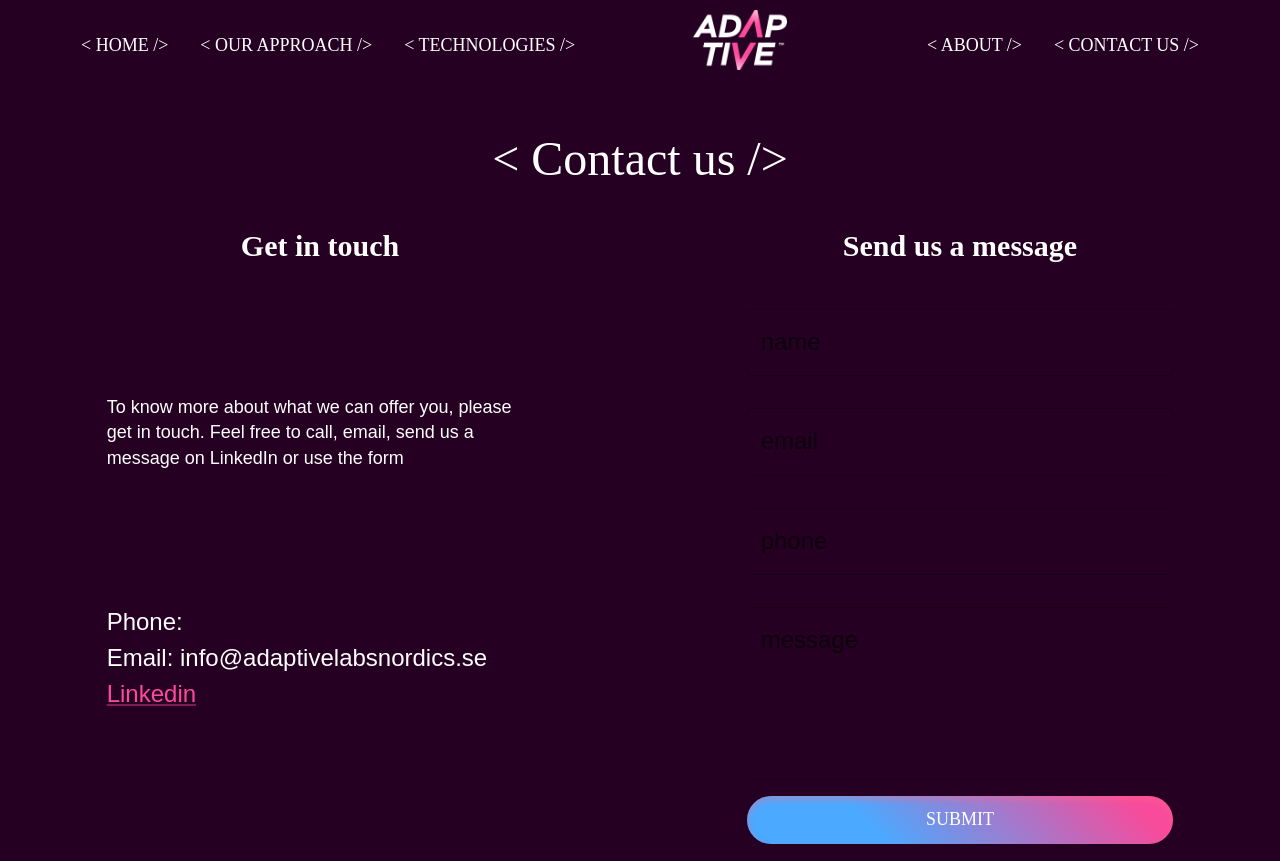
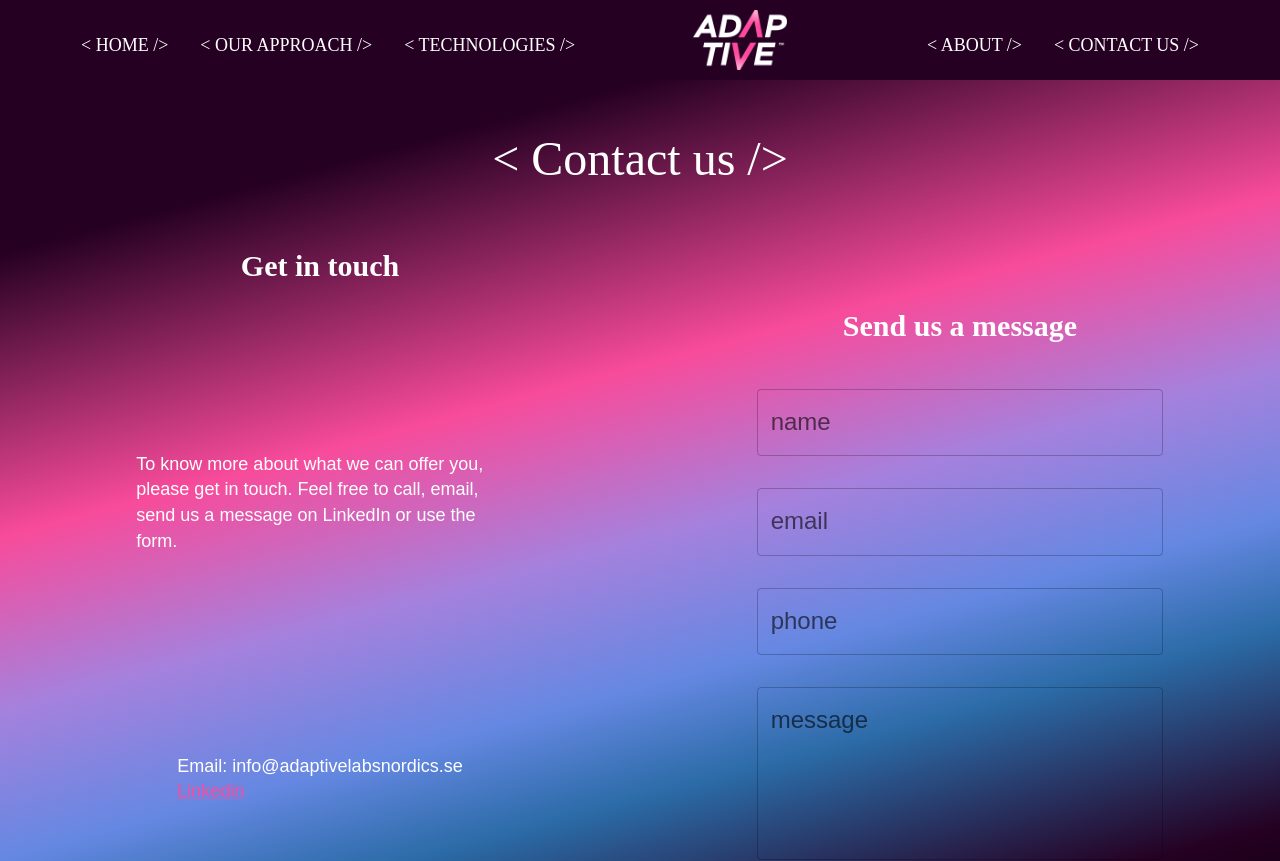
Before and after one commit to Adaptive-Technologies/adaptive_website, a React (Create React App) app: page / in a window 1280 px wide. Shown: the top 861 px of the page. Built offline with nearby package versions, Linux system fonts and the light colour scheme.

Commit message:
adds styling for all devices adds background gradient

```diff
--- a/src/components/ContactForm.jsx
+++ b/src/components/ContactForm.jsx
@@ -43,7 +43,7 @@ const ContactForm = () => {
         multiline
       />
       <Button special='gradient' fullWidth type='submit'>
-        Submit
+        Send
       </Button>
     </form>
   )
--- a/src/components/ContactUs.jsx
+++ b/src/components/ContactUs.jsx
@@ -9,6 +9,7 @@ const ContactUs = () => {
 
   return (
     <>
+      <Box className={classes.backgroundGradient}>
         <Box className={classes.headerText}>
           <Typography
             variant='h2'
@@ -17,9 +18,9 @@ const ContactUs = () => {
             {'< Contact us />'}
           </Typography>
         </Box>
-      <Box className={classes.container}>
+        <Box className={classes.container} >
           <Grid item container lg={1}></Grid>
-        <Grid item container lg={4}>
+          <Grid item container className={classes.containerGetInTouch} lg={4}>
             <Grid item container className={classes.contactUsHeader}>
               <Typography variant='h3' data-cy='contact-us-sub-header'>
                 Get in touch
@@ -28,31 +29,36 @@ const ContactUs = () => {
             <Box className={classes.text}>
               <Typography variant='body2' data-cy='contact-us-text'>
                 To know more about what we can offer you, please get in touch.
-              Feel free to call, email, send us a message on LinkedIn or use the
-              form
+                Feel free to call, email, send us a message on LinkedIn or use
+                the form.
               </Typography>
             </Box>
             <Box>
-            <Typography variant='body1'>Phone: </Typography>
-            <Typography variant='body1'>
+              <Typography variant='body2'>
                 Email: info@adaptivelabsnordics.se
               </Typography>
               <Link
                 target='_blank'
                 href='https://www.linkedin.com/company/adaptive-labs-nordics/'>
-              <Typography>Linkedin </Typography>
+                <Typography variant='body2'>
+                  Linkedin
+                </Typography>
               </Link>
             </Box>
           </Grid>
           <Grid item container lg={2}></Grid>
-        <Grid item container lg={4} className={classes.contactUsHeader}>
-          <Typography variant='h3' data-cy='contact-us-form-header' className={classes.formHeader}>
+          <Grid item container lg={4} className={classes.formContainer}>
+            <Typography
+              variant='h3'
+              data-cy='contact-us-form-header'
+              className={classes.formHeader}>
               Send us a message
             </Typography>
             <ContactForm />
           </Grid>
           <Grid item container lg={1}></Grid>
         </Box>
+      </Box>
     </>
   )
 }
--- a/src/components/navigation/Navbar.jsx
+++ b/src/components/navigation/Navbar.jsx
@@ -14,7 +14,7 @@ import navbarHelper from '../../modules/navbarHelper'
 import theme from '../../theme/theme'
 
 const Navbar = () => {
-  const isMobile = useMediaQuery(theme.breakpoints.down('md'))
+  const isMobile = useMediaQuery(theme.breakpoints.down('lg'))
   const classes = useStyles()
   const [drawerOpen, setDrawerOpen] = useState(false)
   const [tabs, setTabs] = useState([])
--- a/src/theme/theme.js
+++ b/src/theme/theme.js
@@ -9,6 +9,9 @@ const theme = createTheme({
       styleOverrides: {
         root: {
           margin: '1rem 0',
+        },
+        label: {
+          color: '#fff',
         },
       },
       defaultProps: {
--- a/src/theme/views/contactUs.theme.js
+++ b/src/theme/views/contactUs.theme.js
@@ -1,6 +1,12 @@
 import { makeStyles } from '@mui/styles'
 
 const useStyles = makeStyles((theme) => ({
+  backgroundGradient: {
+    width: '100%',
+    height: '100%',
+    background:
+      'transparent linear-gradient(165deg, #250022 0%, #250022 14%, #F84B9B 37%, #A581DD 51%, #6588E2 63%, #2B6BA7 72%, #250022 88%, #000000 100%) 0% 0% no-repeat padding-box',
+  },
   headerText: {
     display: 'flex',
     justifyContent: 'center',
@@ -8,20 +14,52 @@ const useStyles = makeStyles((theme) => ({
   },
 
   container: {
-    display: 'flex',
-    paddingTop: '40px',
+    [theme.breakpoints.up('xs')]: {
+      display: 'flex',
+      paddingTop: '20px',
+      flexDirection: 'column',
+    },
+    [theme.breakpoints.up('lg')]: {
+      flexDirection: 'row',
+    },
+  },
+
+  containerGetInTouch: {
+    [theme.breakpoints.up('xs')]: {
+      display: 'flex',
+      flexDirection: 'column',
+      justifyContent: 'center',
+    },
+    [theme.breakpoints.up('md')]: {
+      margin: '20px',
+    },
+    [theme.breakpoints.up('lg')]: {
+      padding: '20px',
+    },
   },
 
   contactUsHeader: {
-    justifyContent: 'center',
+    [theme.breakpoints.up('xs')]: {
+      paddingTop: '20px',
+      justifyContent: 'center',
+    },
   },
 
   text: {
+    [theme.breakpoints.up('xs')]: {
+      paddingTop: '20px',
+      paddingBottom: '50px',
+      maxWidth: '95%',
+    },
     maxWidth: '100%',
   },
   formHeader: {
     paddingBottom: '30px',
   },
+  formContainer: {
+    padding: '100px 10px 50px 10px',
+    justifyContent: 'center',
+  },
 }))
 
 export default useStyles
```
Also changed, not shown: 1 other file (tests, documents, lock files or other folders). Lines whose indentation alone changed are shown as unchanged.
